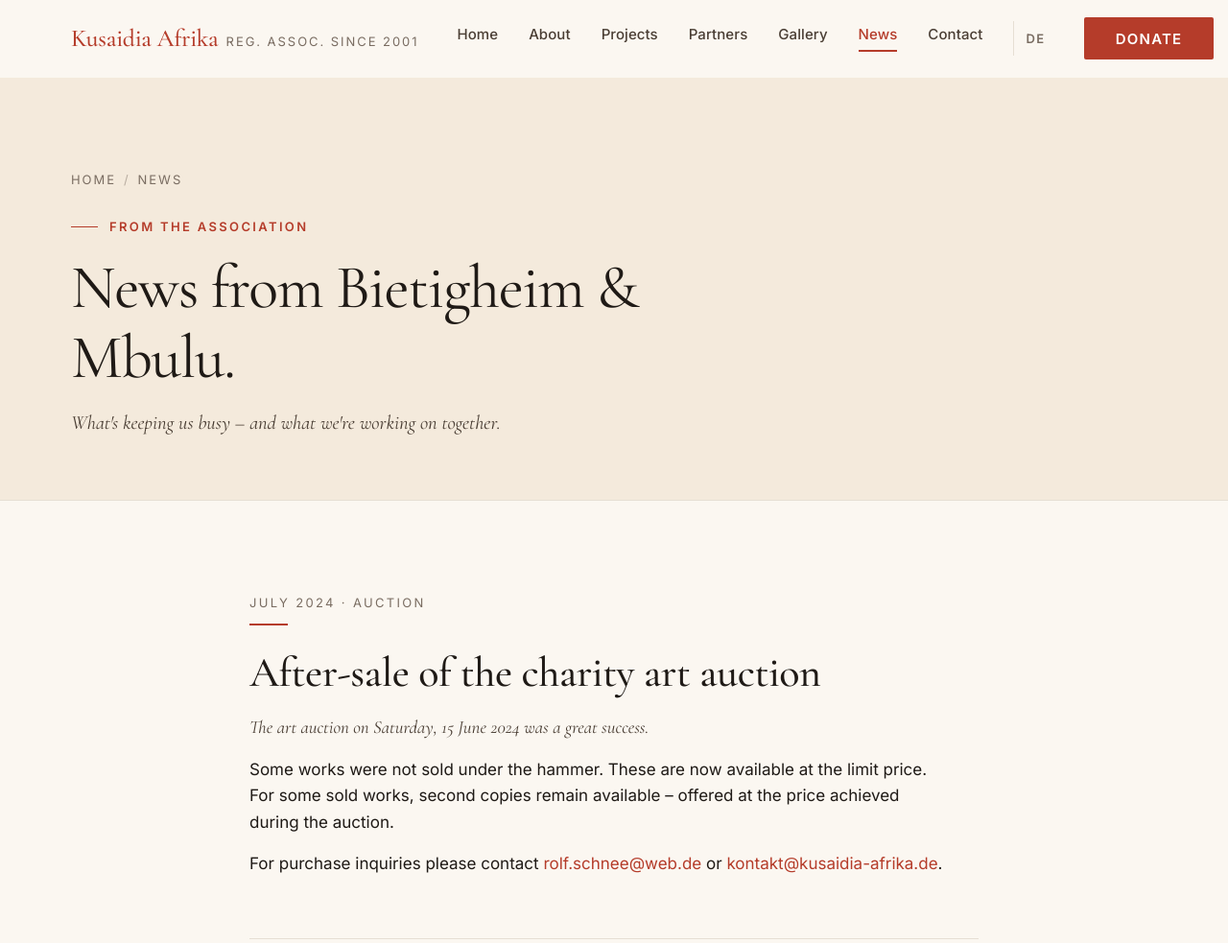
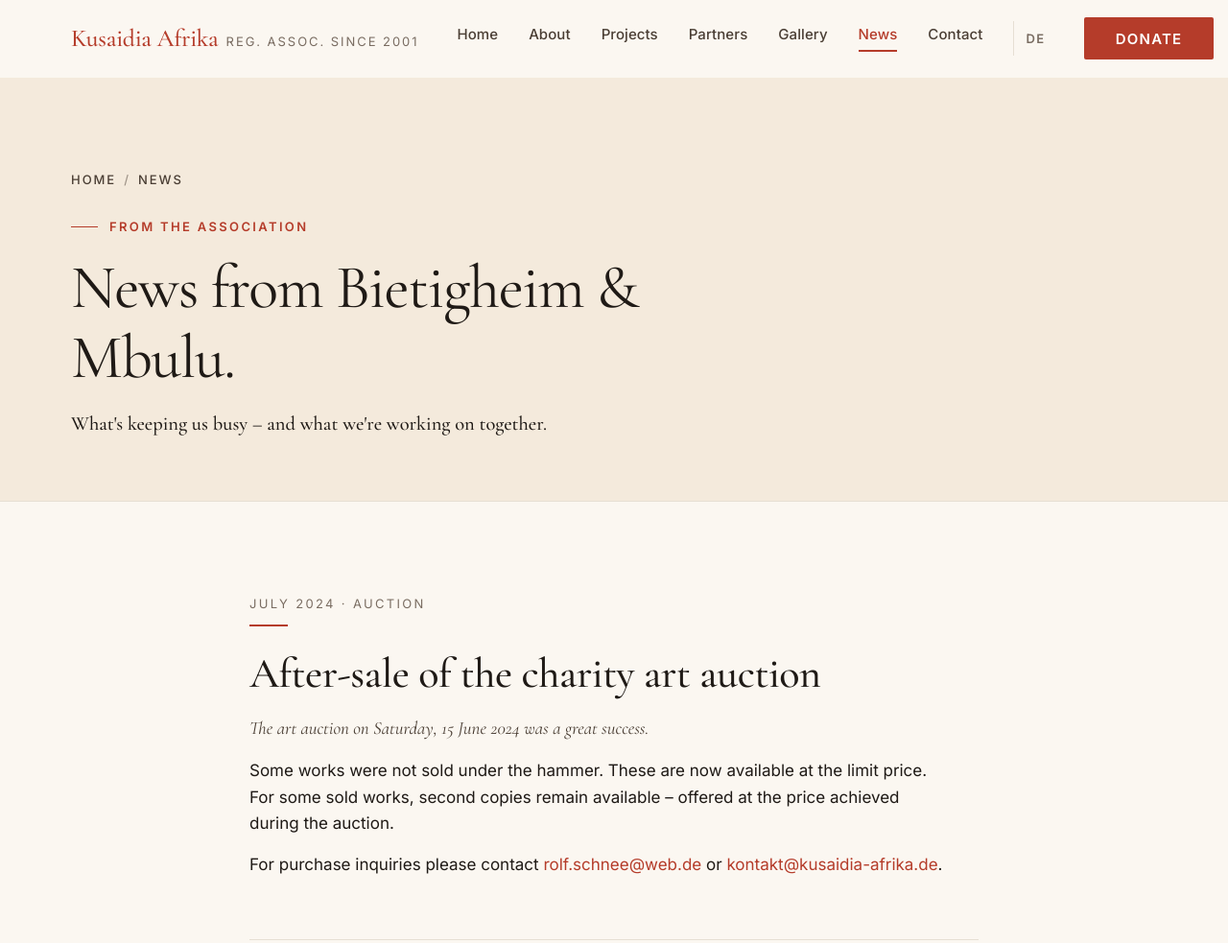
Before and after one commit to SutobeHD/kusaidia-afrika, a plain HTML site: page en/news.html in a window 1280 px wide. Shown: the top 983 px of the page at 96% size. Drawn offline with nearby package versions, Linux system fonts and the light colour scheme.

Commit message:
Improve page-head readability: lead and breadcrumb
Same fix as the .callout earlier: italic Cormorant Garamond in
muted color on warm cream was hard to read.

.page-head__lead:
- dropped font-style: italic
- color from --ink-soft (#4a3e34) to --ink (#1f1a16)
- weight 500 (Cormorant medium)
- line-height 1.5 -> 1.55

.breadcrumb:
- color from --ink-mute (#7a6d62) to --ink-soft (#4a3e34)
- weight 500 (was 400)

Result: both elements have full contrast and read as solid
introductory text instead of background whisper.

```diff
--- a/css/style.css
+++ b/css/style.css
@@ -774,10 +774,10 @@
 .page-head__lead {
   font-family: var(--font-serif);
   font-size: clamp(1.125rem, 1.6vw, 1.375rem);
-  color: var(--ink-soft);
+  color: var(--ink);
   max-width: 56ch;
-  font-style: italic;
-  line-height: 1.5;
+  font-weight: 500;
+  line-height: 1.55;
 }
 
 .breadcrumb {
@@ -785,16 +785,17 @@
   font-size: var(--fs-xs);
   letter-spacing: 0.15em;
   text-transform: uppercase;
-  color: var(--ink-mute);
+  color: var(--ink-soft);
   margin-bottom: var(--sp-5);
   display: flex;
   flex-wrap: wrap;
   align-items: center;
   gap: var(--sp-2);
+  font-weight: 500;
 }
 
 .breadcrumb a {
-  color: var(--ink-mute);
+  color: var(--ink-soft);
   text-decoration: none;
 }
 
```
